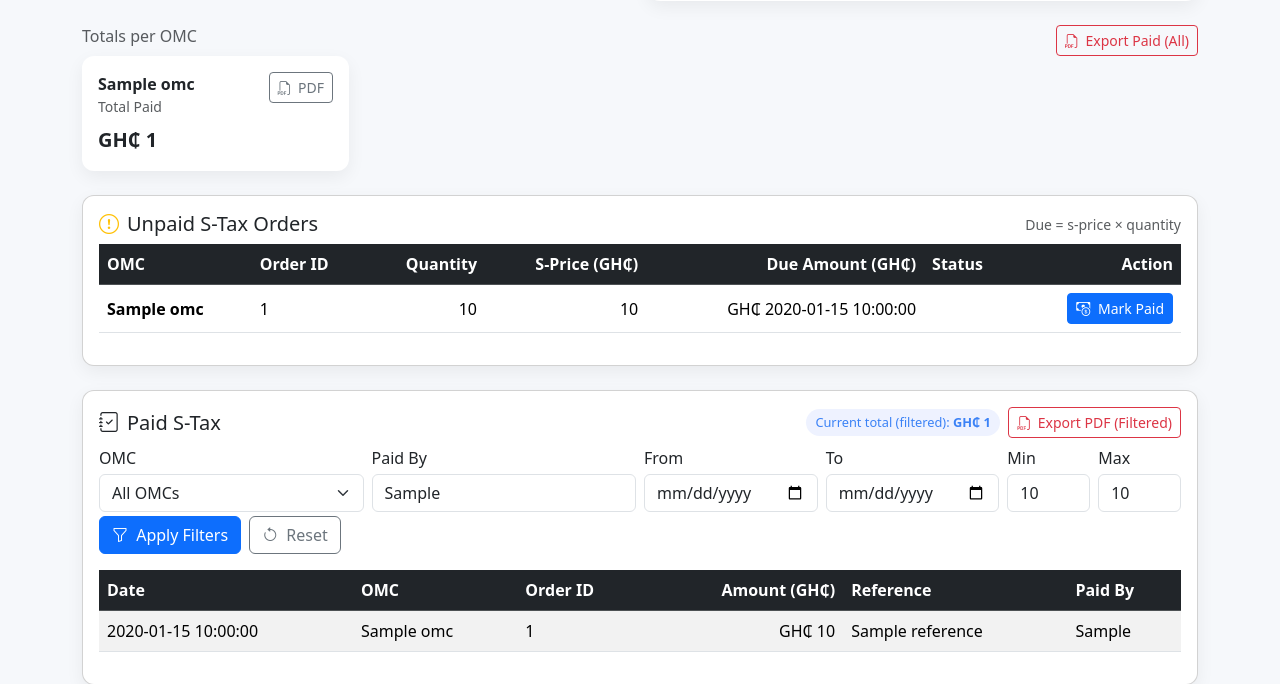
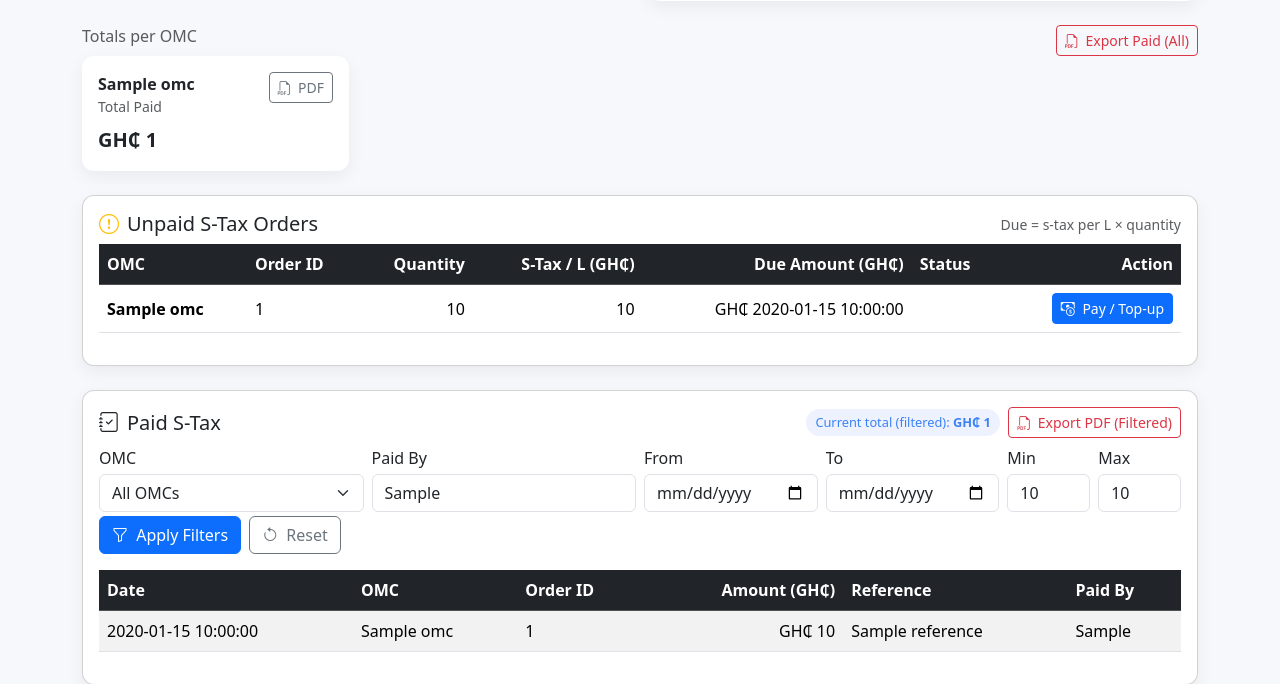
Before and after one commit to Cybok06/TTS, a Flask app: template templates/partials/tax_dashboard.html in a window 1280 px wide. Shown: the part 264-948 px from the top of the page. Run offline with Flask 3, Linux system fonts and the light colour scheme; the template is opened without the code that fills it: most values are stand-ins (such as "Sample title", 1, 10 or a date in 2020); parts of the project's set-up code (start-up, migrations or seed data) failed here and were passed over; some libraries are stand-ins or nearby versions.

Commit message:
Update tax_dashboard.html

```diff
--- a/templates/partials/tax_dashboard.html
+++ b/templates/partials/tax_dashboard.html
@@ -26,6 +26,12 @@
     .table thead th { white-space: nowrap; }
     .filter-chip { background:#eef2ff; color:#3b82f6; border-radius:999px; padding:.25rem .6rem; font-size:.8rem; }
     .btn-icon { display:flex; align-items:center; gap:.4rem; }
+    .muted-kv { font-size:.85rem; color:#6c757d; }
+    .muted-kv .v { color:#111; font-weight:600; }
+    .pill { border-radius:999px; padding:.15rem .5rem; font-size:.8rem; }
+    .pill-info { background:#edf2ff; color:#3b5bdb; }
+    .pill-warn { background:#fff4e6; color:#d9480f; }
+    .pill-ok { background:#e6fcf5; color:#0ca678; }
   </style>
 </head>
 <body>
@@ -71,7 +77,7 @@
     </div>
   </div>
 
-  <!-- OMC cards: only show when total > 0 (backend already filtered) -->
+  <!-- OMC cards -->
   {% if omc_cards and omc_cards|length > 0 %}
   <div class="mb-4">
     <div class="d-flex align-items-center justify-content-between">
@@ -90,7 +96,6 @@
               <div class="fw-semibold">{{ c.omc }}</div>
               <div class="text-muted small">Total Paid</div>
             </div>
-            <!-- Front-end PDF for this OMC -->
             <button class="btn btn-sm btn-outline-secondary btn-icon export-omc" type="button"
                     data-omc="{{ c.omc }}">
               <i class="bi bi-filetype-pdf"></i> PDF
@@ -110,7 +115,7 @@
     <div class="card-body">
       <div class="d-flex justify-content-between align-items-center mb-2">
         <h5 class="m-0"><i class="bi bi-exclamation-circle text-warning me-2"></i>Unpaid S-Tax Orders</h5>
-        <span class="text-muted small">Due = s-price × quantity</span>
+        <span class="text-muted small">Due = s-tax per L × quantity</span>
       </div>
 
       <div class="table-responsive">
@@ -120,7 +125,7 @@
               <th>OMC</th>
               <th>Order ID</th>
               <th class="text-end">Quantity</th>
-              <th class="text-end">S-Price (GH₵)</th>
+              <th class="text-end">S-Tax / L (GH₵)</th>
               <th class="text-end">Due Amount (GH₵)</th>
               <th>Status</th>
               <th class="text-end">Action</th>
@@ -135,16 +140,20 @@
                 <td class="text-end">{{ r.quantity_fmt }}</td>
                 <td class="text-end">{{ r.s_price_fmt }}</td>
                 <td class="text-end">GH₵ {{ r.due_amount_fmt }}</td>
-                <td><span class="badge text-bg-{{ r.payment_badge }}">{{ r.payment_status }}</span></td>
+                <td>
+                  <span class="badge text-bg-{{ r.payment_badge }}">{{ r.payment_status }}</span>
+                </td>
                 <td class="text-end">
+                  <!-- NOTE: data-paid defaults to 0 for now; once backend adds it, the live balance will use it -->
                   <button class="btn btn-primary btn-sm"
                           data-order-oid="{{ r._id }}"
                           data-order-id="{{ r.order_id }}"
                           data-omc="{{ r.omc }}"
                           data-due="{{ r.due_amount_fmt }}"
+                          data-paid="{{ r.already_paid_fmt or '0.00' }}"
                           data-bs-toggle="modal"
                           data-bs-target="#payModal">
-                    <i class="bi bi-cash-coin me-1"></i> Mark Paid
+                    <i class="bi bi-cash-coin me-1"></i> Pay / Top-up
                   </button>
                 </td>
               </tr>
@@ -169,7 +178,6 @@
         <h5 class="m-0"><i class="bi bi-journal-check me-2"></i>Paid S-Tax</h5>
         <div class="d-flex align-items-center gap-2">
           <div class="filter-chip">Current total (filtered): <strong>GH₵ {{ total_paid_sum }}</strong></div>
-          <!-- Export current table (with filters applied) -->
           <button id="exportPdfFiltered" type="button" class="btn btn-outline-danger btn-sm btn-icon">
             <i class="bi bi-filetype-pdf"></i> Export PDF (Filtered)
           </button>
@@ -376,8 +384,7 @@
         4: { cellWidth: 220 },
         5: { cellWidth: 110 },
       },
-      didDrawPage: function (data) {
-        // Page number footer
+      didDrawPage: function () {
         const pageCount = doc.getNumberOfPages();
         const str = `Page ${doc.internal.getCurrentPageInfo().pageNumber} of ${pageCount}`;
         doc.setFontSize(9);
@@ -397,7 +404,6 @@
 
   // Export buttons
   document.getElementById("exportPdfFiltered")?.addEventListener("click", () => {
-    // Build a nice suffix from current filters (optional)
     const f = Object.fromEntries(new FormData(document.getElementById("filtersForm")).entries());
     let bits = [];
     if (f.omc) bits.push(`OMC: ${f.omc}`);
@@ -415,29 +421,74 @@
     });
   });
 
-  // Optional: export all (cards header button) == current filtered table, not per OMC
   document.getElementById("exportPdfAllCards")?.addEventListener("click", () => exportPaidPDF());
 
-  // ===== Pay modal wiring =====
+  // ===== Pay modal wiring (partial-pay enabled) =====
   const payModal = document.getElementById('payModal');
+  const remainBadge = () => document.getElementById('pay-remaining-badge');
+  const paidBadge = () => document.getElementById('pay-paid-badge');
+  const dueBadge = () => document.getElementById('pay-due-badge');
+
+  function computeRemaining(due, alreadyPaid, thisPay) {
+    const left = Math.max(0, (due - alreadyPaid) - thisPay);
+    return left;
+  }
+
+  function updateBadges() {
+    const due = parseFloat(document.getElementById('pay-due').value || '0');
+    const alreadyPaid = parseFloat(document.getElementById('pay-already').value || '0');
+    const thisPay = parseFloat(document.getElementById('pay-amount').value || '0');
+    const rem = computeRemaining(due, alreadyPaid, thisPay);
+
+    dueBadge().textContent = `Due: GH₵ ${toMoney(due)}`;
+    paidBadge().textContent = `Already paid: GH₵ ${toMoney(alreadyPaid)}`;
+    remainBadge().textContent = `Remaining after this: GH₵ ${toMoney(rem)}`;
+
+    // Color based on remaining
+    remainBadge().classList.remove('pill-ok','pill-warn');
+    remainBadge().classList.add(rem === 0 ? 'pill-ok' : 'pill-warn');
+  }
+
   if (payModal) {
     payModal.addEventListener('show.bs.modal', function (ev) {
       const btn = ev.relatedTarget;
+      const dueTxt = (btn.getAttribute('data-due') || '0').replace(/,/g,'');
+      const paidTxt = (btn.getAttribute('data-paid') || '0').replace(/,/g,'');
+
       document.getElementById('pay-order-oid').value = btn.getAttribute('data-order-oid');
       document.getElementById('pay-order-id').value = btn.getAttribute('data-order-id');
       document.getElementById('pay-omc').value = btn.getAttribute('data-omc');
-      document.getElementById('pay-amount').value = btn.getAttribute('data-due').replace(/,/g,'');
+      document.getElementById('pay-due').value = parseMoney(dueTxt).toFixed(2);
+      document.getElementById('pay-already').value = parseMoney(paidTxt).toFixed(2);
+
+      // Default to outstanding as the suggested amount (can be edited for partial)
+      const outstanding = Math.max(0, parseMoney(dueTxt) - parseMoney(paidTxt));
+      document.getElementById('pay-amount').value = outstanding.toFixed(2);
+
       const today = new Date().toISOString().slice(0,10);
       document.getElementById('pay-date').value = today;
+
+      updateBadges();
     });
   }
 
-  // ===== Submit forms (unchanged) =====
+  // Amount changes => live remaining
+  document.getElementById('pay-amount')?.addEventListener('input', updateBadges);
+
+  // ===== Submit forms (partial pay – backend will be adjusted) =====
   const payForm = document.getElementById("pay-form");
   if (payForm) {
     payForm.addEventListener("submit", function (e) {
       e.preventDefault();
       const fd = new FormData(e.target);
+
+      // Allow any amount > 0
+      const amount = parseFloat(fd.get("amount") || "0");
+      if (!(amount > 0)) {
+        alert("Amount must be greater than 0");
+        return;
+      }
+
       fetch("/tax/pay", { method: "POST", body: fd })
         .then(r => r.json())
         .then(data => {
@@ -479,26 +530,53 @@
   }
 </script>
 
-<!-- Record S-Tax Payment Modal -->
+<!-- Record S-Tax Payment Modal (now supports partial) -->
 <div class="modal fade" id="payModal" tabindex="-1" aria-hidden="true">
   <div class="modal-dialog">
     <form id="pay-form" class="modal-content">
       <div class="modal-header">
-        <h5 class="modal-title">Record S-Tax Payment</h5>
+        <h5 class="modal-title">Record S-Tax Payment (Partial Allowed)</h5>
         <button type="button" class="btn-close" data-bs-dismiss="modal"></button>
       </div>
       <div class="modal-body row g-2">
         <input type="hidden" name="order_oid" id="pay-order-oid">
+        <input type="hidden" id="pay-due">
+        <input type="hidden" id="pay-already">
+
+        <div class="col-12">
+          <div class="d-flex flex-wrap gap-2">
+            <span id="pay-due-badge" class="pill pill-info">Due: GH₵ 0.00</span>
+            <span id="pay-paid-badge" class="pill pill-info">Already paid: GH₵ 0.00</span>
+            <span id="pay-remaining-badge" class="pill pill-warn">Remaining after this: GH₵ 0.00</span>
+          </div>
+        </div>
+
         <div class="col-12"><label class="form-label">OMC</label><input type="text" class="form-control" id="pay-omc" readonly></div>
         <div class="col-6"><label class="form-label">Order ID</label><input type="text" class="form-control" id="pay-order-id" readonly></div>
         <div class="col-6"><label class="form-label">Payment Date</label><input type="date" class="form-control" name="payment_date" id="pay-date" required></div>
-        <div class="col-6"><label class="form-label">Amount (GH₵)</label><input type="number" step="0.01" class="form-control" name="amount" id="pay-amount" required><div class="form-text">Must cover S-Tax due</div></div>
-        <div class="col-6"><label class="form-label">Reference (Receipt/Txn ID)</label><input type="text" class="form-control" name="reference" id="pay-ref" placeholder="e.g. RCPT-12345"></div>
-        <div class="col-12"><label class="form-label">Paid By</label><input type="text" class="form-control" name="paid_by" id="pay-by" required></div>
+
+        <div class="col-6">
+          <label class="form-label">Amount (GH₵)</label>
+          <input type="number" step="0.01" class="form-control" name="amount" id="pay-amount" required>
+          <div class="form-text">Partial payment allowed. Remaining will stay as balance.</div>
+        </div>
+
+        <div class="col-6">
+          <label class="form-label">Reference (Receipt/Txn ID)</label>
+          <input type="text" class="form-control" name="reference" id="pay-ref" placeholder="e.g. RCPT-12345">
+        </div>
+
+        <div class="col-12">
+          <label class="form-label">Paid By</label>
+          <input type="text" class="form-control" name="paid_by" id="pay-by" required>
+        </div>
+
       </div>
       <div class="modal-footer">
         <button class="btn btn-secondary" data-bs-dismiss="modal">Cancel</button>
-        <button class="btn btn-primary" type="submit"><i class="bi bi-check2-circle me-1"></i> Save Payment</button>
+        <button class="btn btn-primary" type="submit">
+          <i class="bi bi-check2-circle me-1"></i> Save Payment
+        </button>
       </div>
     </form>
   </div>
```
